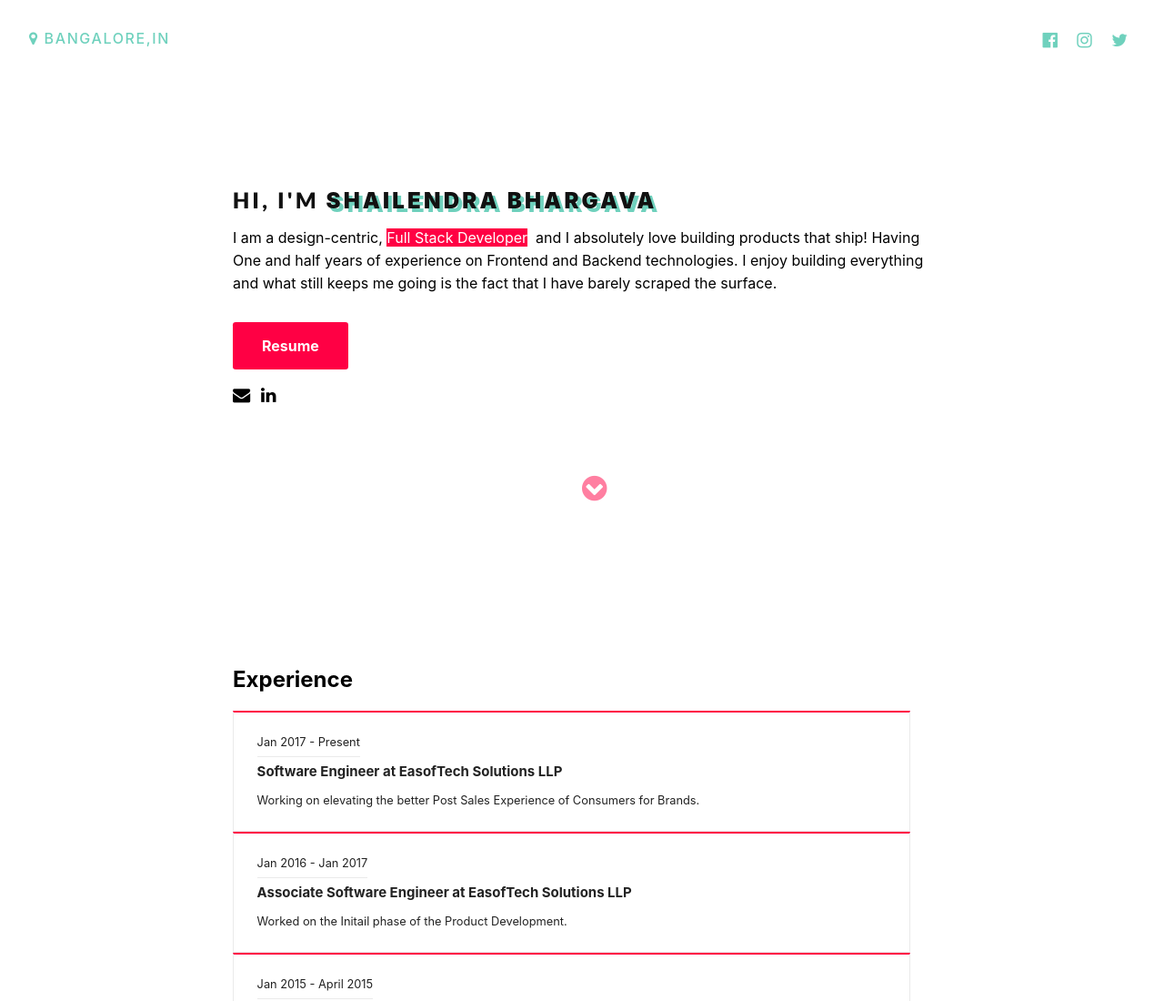
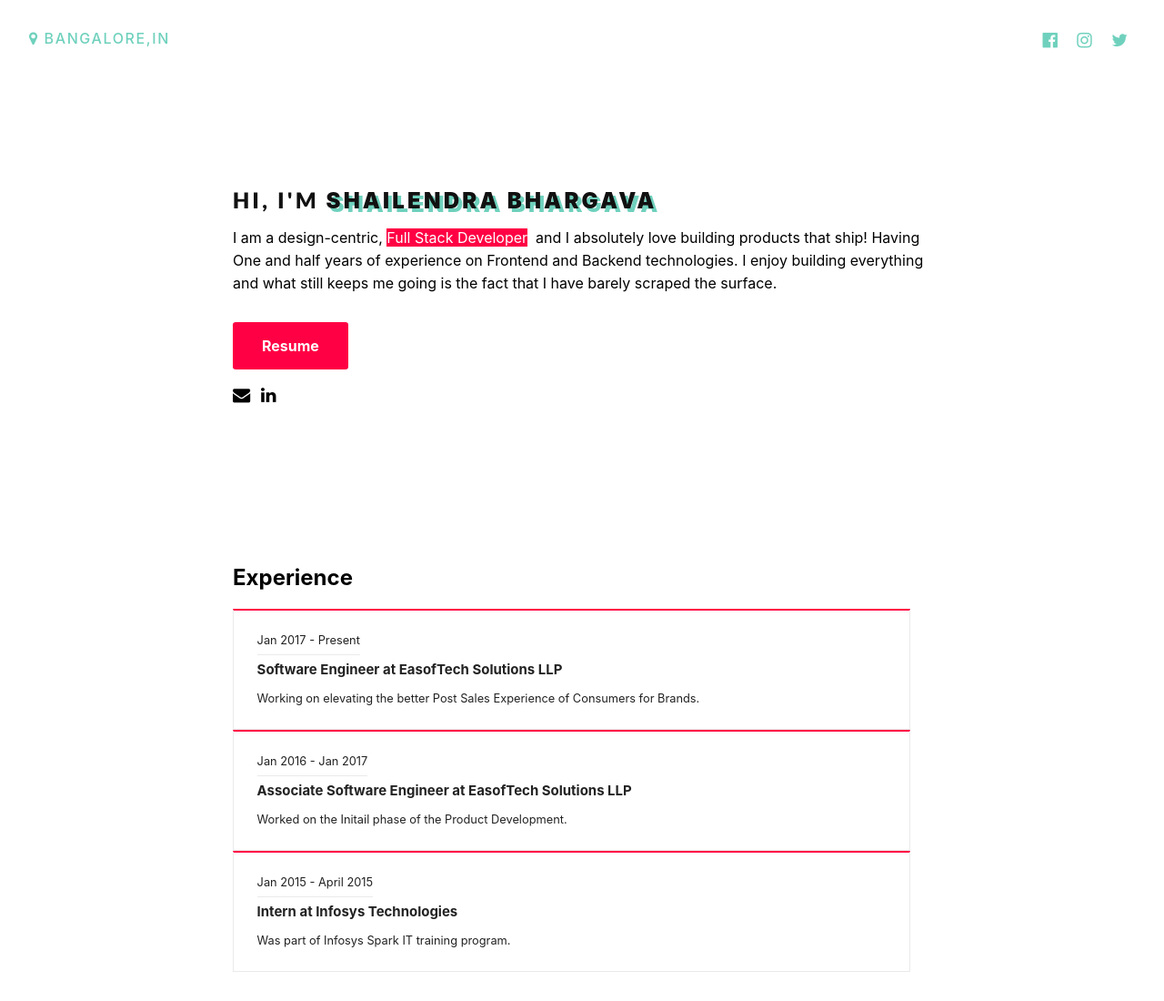
Before and after one commit to shailendrabhargava93/shailendrabhargava93.github.io, a plain HTML site: page index.html in a window 1280 px wide. Shown: the top 1100 px of the page at 91% size. Drawn offline with nearby package versions, Linux system fonts and the light colour scheme.

Commit message:
Update index.html

```diff
--- a/index.html
+++ b/index.html
@@ -49,7 +49,6 @@
 				</div>
 			</div>
 		</div>
-		<a href="#"><i class="fa fa-chevron-circle-down scroll-down" aria-hidden="true"></i></a>
 	</div>
 	<div class="experience-container">
 				<h2>Experience</h2>
```
